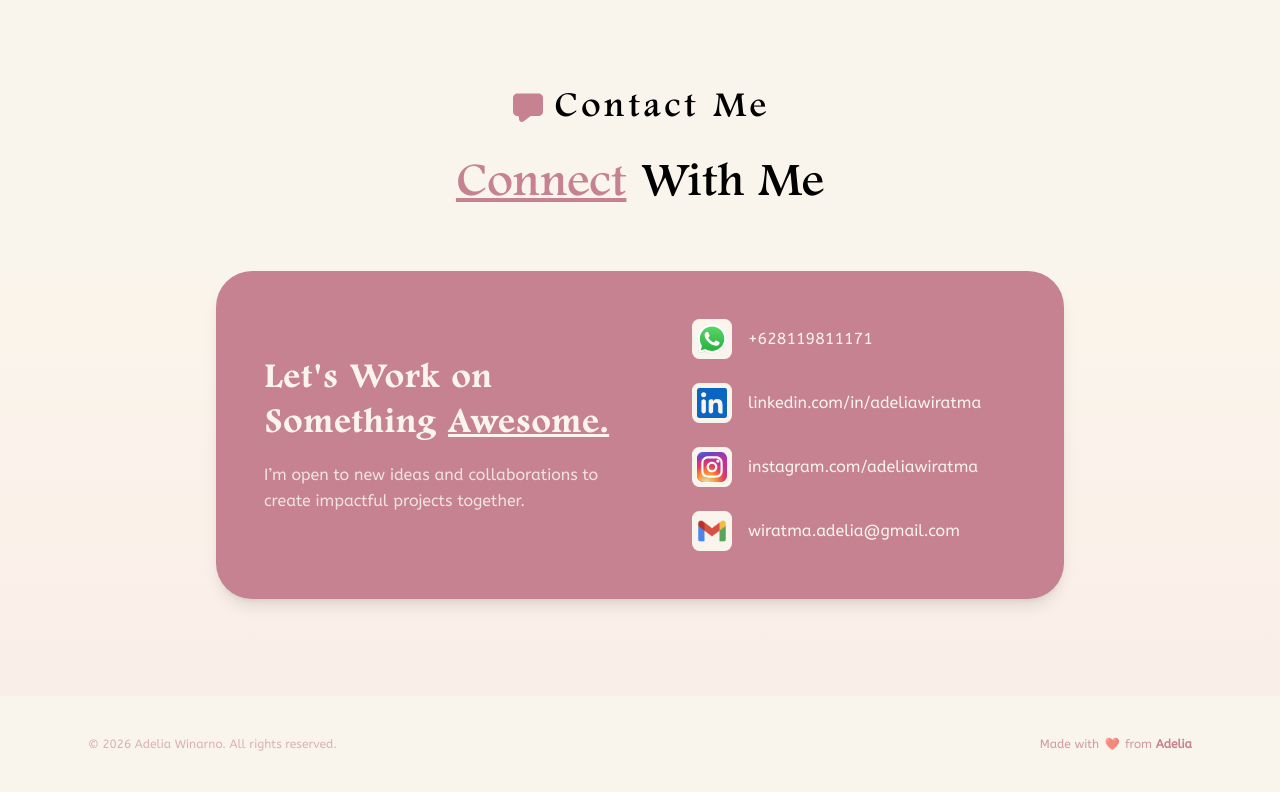
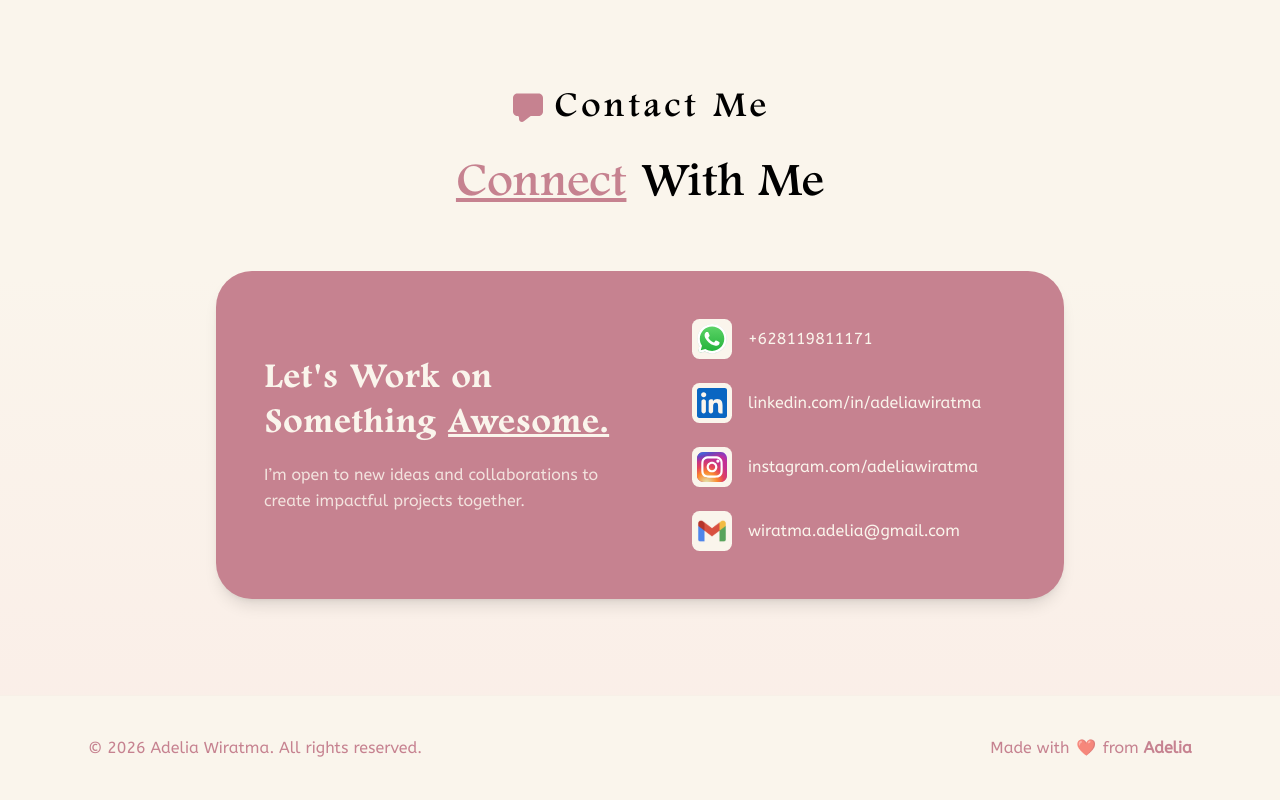
Before and after one commit to Joseeul/adelia-web-portfolio, a React (Vite) app: page / in a window 1280 px wide. Shown: the part 5242-6042 px from the top of the page. Built offline with nearby package versions, Linux system fonts and the light colour scheme.

Commit message:
feat: footer

```diff
--- a/src/components/Footer.jsx
+++ b/src/components/Footer.jsx
@@ -5,12 +5,12 @@ export default function Footer() {
     <footer className="bg-cream py-10 border-t border-rose-dark/5 relative z-10">
       <div className="max-w-6xl mx-auto px-6 flex flex-col sm:flex-row justify-between items-center gap-4">
         {/* Copyright */}
-        <p className="font-abeezee text-xs text-rose-dark/60 order-2 sm:order-1">
-          &copy; {currentYear} Adelia Winarno. All rights reserved.
+        <p className="font-abeezee text-base text-rose-dark order-2 sm:order-1">
+          &copy; {currentYear} Adelia Wiratma. All rights reserved.
         </p>
 
         {/* Brand Attribution */}
-        <p className="font-abeezee text-xs text-rose-dark/80 order-1 sm:order-2">
+        <p className="font-abeezee text-base text-rose-dark order-1 sm:order-2">
           Made with{" "}
           <span
             className="inline-block text-[#d8708c] animate-pulse mx-0.5"
```
